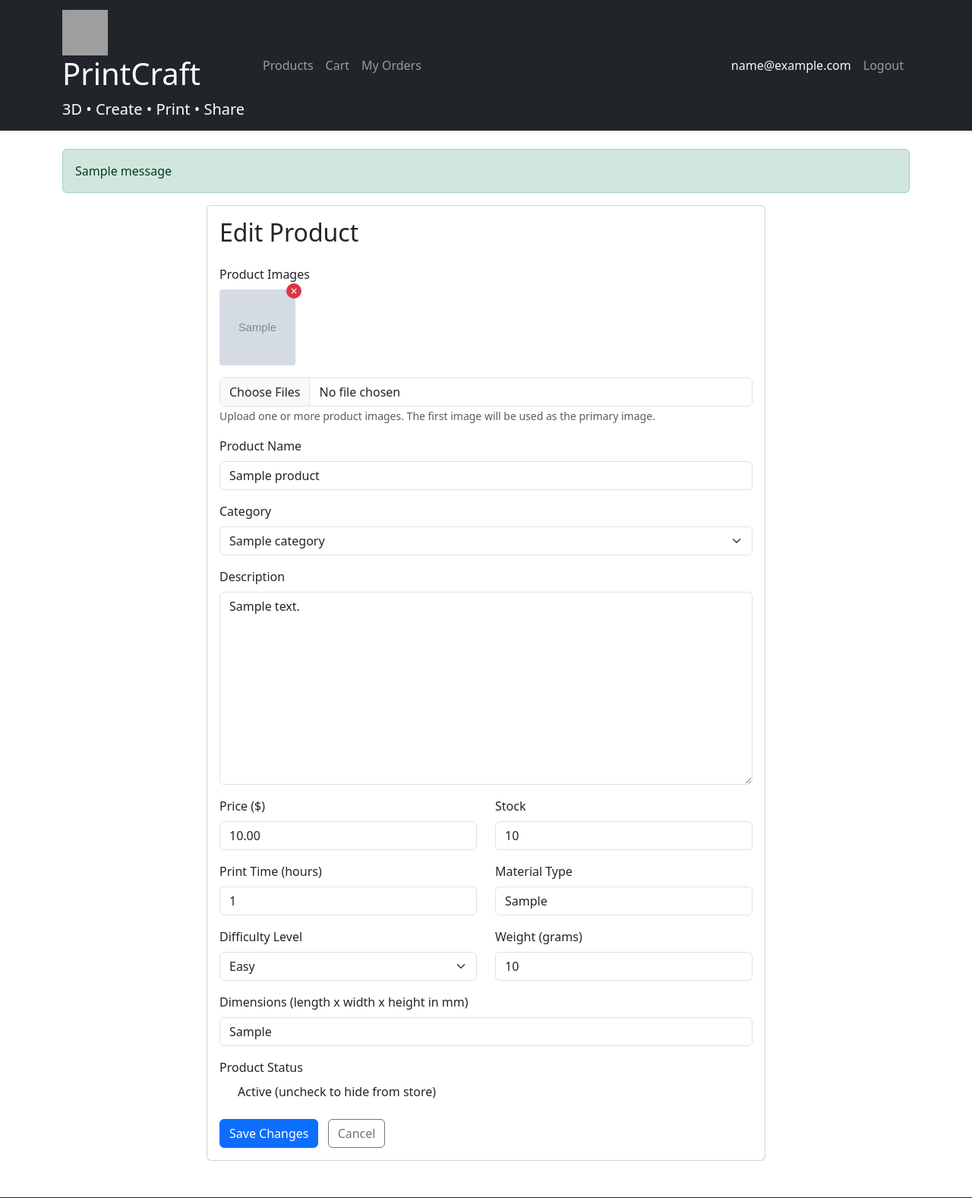
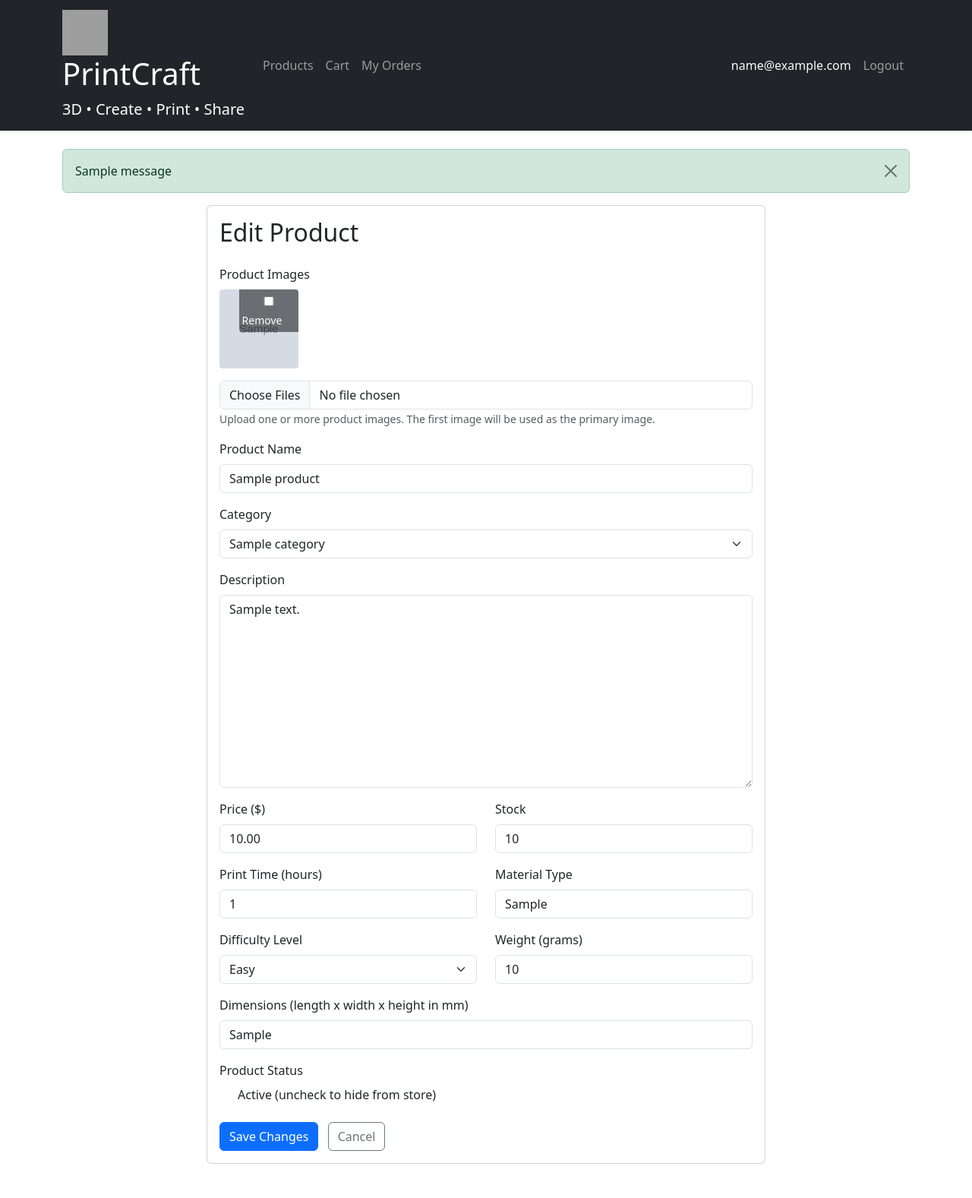
Before and after one commit to fara-t03fp24/ESD-52427848-CS551Q-Assessment-3, a Django app: a page that uses templates/base.html in a window 1280 px wide. Shown: the top 1577 px of the page at 76% size. Run offline with Django 4.2, Linux system fonts and the light colour scheme; a user stored in the database is signed in; tables that the repository leaves empty hold one stand-in row (values such as "Sample post"); grey boxes marked "Sample" are stand-in pictures; one stand-in notice (Sample message) is shown; grey boxes are pictures that could not be loaded.

Commit message:
Add product detail and form styles, enhance image handling and modal functionality

```diff
--- a/apps/products/static/products/css/product_form.css
+++ b/apps/products/static/products/css/product_form.css
@@ -1,40 +1,37 @@
-.image-preview-container {
-    display: flex;
-    flex-wrap: wrap;
-    gap: 10px;
+.image-grid {
+    display: grid;
+    grid-template-columns: repeat(auto-fill, minmax(100px, 1fr));
+    gap: 1rem;
+}
+
+.image-preview-wrapper {
+    position: relative;
+    aspect-ratio: 1;
 }
 
 .image-preview {
-    position: relative;
-    width: 100px;
-    height: 100px;
-}
-
-.image-preview img {
     width: 100%;
     height: 100%;
     object-fit: cover;
     border-radius: 4px;
 }
 
-.btn-remove {
+.image-actions {
     position: absolute;
-    top: -8px;
-    right: -8px;
-    width: 20px;
-    height: 20px;
-    border-radius: 50%;
-    background: #dc3545;
-    color: white;
-    border: none;
-    cursor: pointer;
-    display: flex;
-    align-items: center;
-    justify-content: center;
-    font-size: 16px;
-    line-height: 1;
+    top: 0;
+    right: 0;
+    padding: 0.25rem;
+    background: rgba(0, 0, 0, 0.5);
+    border-radius: 0 4px 0 4px;
 }
 
+.remove-label {
+    color: white;
+    font-size: 0.875rem;
+    cursor: pointer;
+}
+
+/* Form styles */
 form input, form select, form textarea {
     width: 100%;
     padding: 0.375rem 0.75rem;
--- a/apps/products/templates/products/product_form.html
+++ b/apps/products/templates/products/product_form.html
@@ -13,7 +13,7 @@
         <div class="card">
             <div class="card-body">
                 <h2 class="card-title mb-4">{% if form.instance.pk %}Edit{% else %}Create{% endif %} Product</h2>
-                <form method="post" enctype="multipart/form-data" id="productForm">
+                <form method="post" enctype="multipart/form-data">
                     {% csrf_token %}
 
                     {% if form.errors %}
@@ -25,17 +25,20 @@
                     <div class="mb-3">
                         <label class="form-label">Product Images</label>
                         <div class="image-upload-container">
-                            <div class="image-preview-container mb-3" id="imagePreviewContainer">
-                                {% if product.images.exists %}
+                            {% if product.images.exists %}
+                                <div class="image-grid mb-3">
                                     {% for image in product.images.all %}
-                                        <div class="image-preview">
-                                            <img src="{{ image.image.url }}" alt="Product image">
-                                            <button type="button" class="btn-remove" data-image-id="{{ image.id }}">×</button>
+                                        <div class="image-preview-wrapper">
+                                            <img src="{{ image.image.url }}" alt="Product image" class="image-preview">
+                                            <div class="image-actions">
+                                                <input type="checkbox" name="remove_images" value="{{ image.id }}" id="remove_{{ image.id }}">
+                                                <label for="remove_{{ image.id }}" class="remove-label">Remove</label>
+                                            </div>
                                         </div>
                                     {% endfor %}
-                                {% endif %}
-                            </div>
-                            <input type="file" class="form-control" id="product_images" name="product_images" multiple accept="image/*">
+                                </div>
+                            {% endif %}
+                            <input type="file" class="form-control" name="product_images" multiple accept="image/*">
                             <small class="form-text text-muted">Upload one or more product images. The first image will be used as the primary image.</small>
                         </div>
                     </div>
@@ -177,60 +180,4 @@
 {% endblock %}
 
 {% block extra_js %}
-<script>
-document.addEventListener('DOMContentLoaded', function() {
-    const imageInput = document.getElementById('product_images');
-    const previewContainer = document.getElementById('imagePreviewContainer');
-
-    imageInput.addEventListener('change', function(e) {
-        const files = e.target.files;
-
-        for (let file of files) {
-            if (file.type.startsWith('image/')) {
-                const reader = new FileReader();
-                reader.onload = function(e) {
-                    const previewDiv = document.createElement('div');
-                    previewDiv.className = 'image-preview';
-
-                    const img = document.createElement('img');
-                    img.src = e.target.result;
-                    img.alt = 'Product image preview';
-
-                    const removeBtn = document.createElement('button');
-                    removeBtn.type = 'button';
-                    removeBtn.className = 'btn-remove';
-                    removeBtn.innerHTML = '×';
-                    removeBtn.onclick = function() {
-                        previewDiv.remove();
-                    };
-
-                    previewDiv.appendChild(img);
-                    previewDiv.appendChild(removeBtn);
-                    previewContainer.appendChild(previewDiv);
-                };
-                reader.readAsDataURL(file);
-            }
-        }
-    });
-
-    // Handle existing image removal
-    const existingRemoveButtons = document.querySelectorAll('.btn-remove[data-image-id]');
-    existingRemoveButtons.forEach(button => {
-        button.addEventListener('click', function() {
-            const imageId = this.dataset.imageId;
-            if (confirm('Are you sure you want to remove this image?')) {
-                // Add image ID to a hidden input for backend processing
-                const hiddenInput = document.createElement('input');
-                hiddenInput.type = 'hidden';
-                hiddenInput.name = 'remove_images';
-                hiddenInput.value = imageId;
-                document.getElementById('productForm').appendChild(hiddenInput);
-
-                // Remove preview
-                this.closest('.image-preview').remove();
-            }
-        });
-    });
-});
-</script>
 {% endblock %}
--- a/templates/base.html
+++ b/templates/base.html
@@ -60,8 +60,9 @@
     <main class="container my-4">
         {% if messages %}
             {% for message in messages %}
-                <div class="alert alert-{{ message.tags }}">
+                <div class="alert alert-{{ message.tags }} alert-dismissible fade show" role="alert">
                     {{ message }}
+                    <button type="button" class="btn-close" data-bs-dismiss="alert" aria-label="Close"></button>
                 </div>
             {% endfor %}
         {% endif %}
@@ -73,11 +74,13 @@
     <footer class="bg-dark text-light py-4 mt-5">
         <div class="container">
             <div class="row align-items-center">
-                <div class="col-md-6 d-flex align-items-center">
-                    <img src="{{ MEDIA_URL }}icon.png" alt="PrintCraft Icon" class="footer-icon me-3">
-                    <div class="footer-logo">
-                        <h5 class="mb-1 footer-brand">PrintCraft</h5>
-                        <p class="mb-0 footer-tagline">3D • Create • Print • Share</p>
+                <div class="col-md-6">
+                    <div class="logo">
+                        <img src="{{ MEDIA_URL }}icon.png" alt="PrintCraft Icon" class="footer-icon">
+                        <div class="footer-logo">
+                            <h5 class="footer-brand">PrintCraft</h5>
+                            <span class="footer-tagline">3D • Create • Print • Share</span>
+                        </div>
                     </div>
                 </div>
                 <div class="col-md-6 text-md-end">
@@ -87,6 +90,7 @@
         </div>
     </footer>
 
+    <!-- Bootstrap JS bundle for basic UI components only -->
     <script src="https://cdn.jsdelivr.net/npm/bootstrap@5.3.0/dist/js/bootstrap.bundle.min.js"></script>
     {% block extra_js %}{% endblock %}
 </body>
```
Also changed, not shown: apps/products/static/products/css/product_detail.css (added, +68 -0 lines), apps/products/templates/products/product_detail.html (+32 -15 lines).
